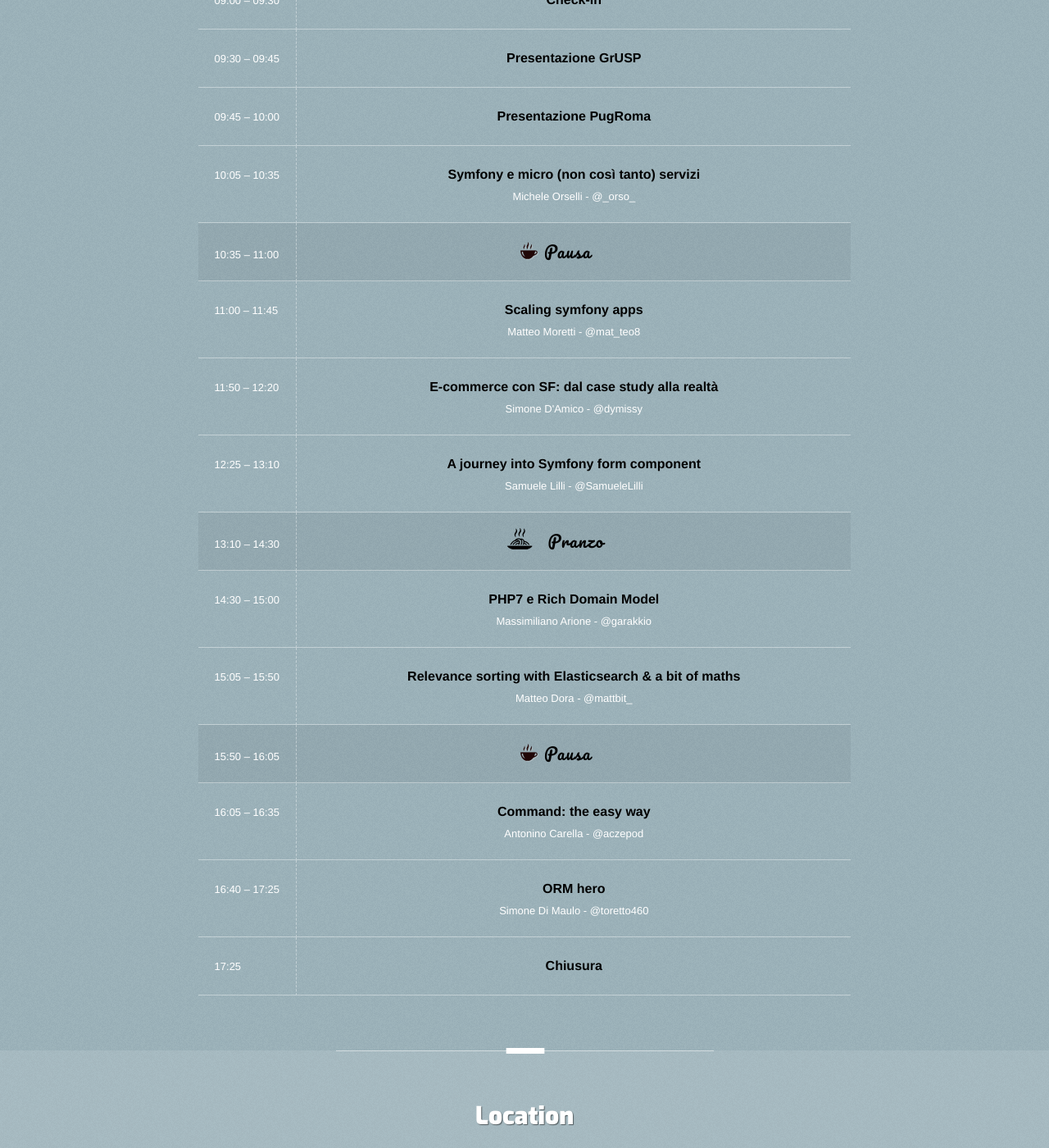
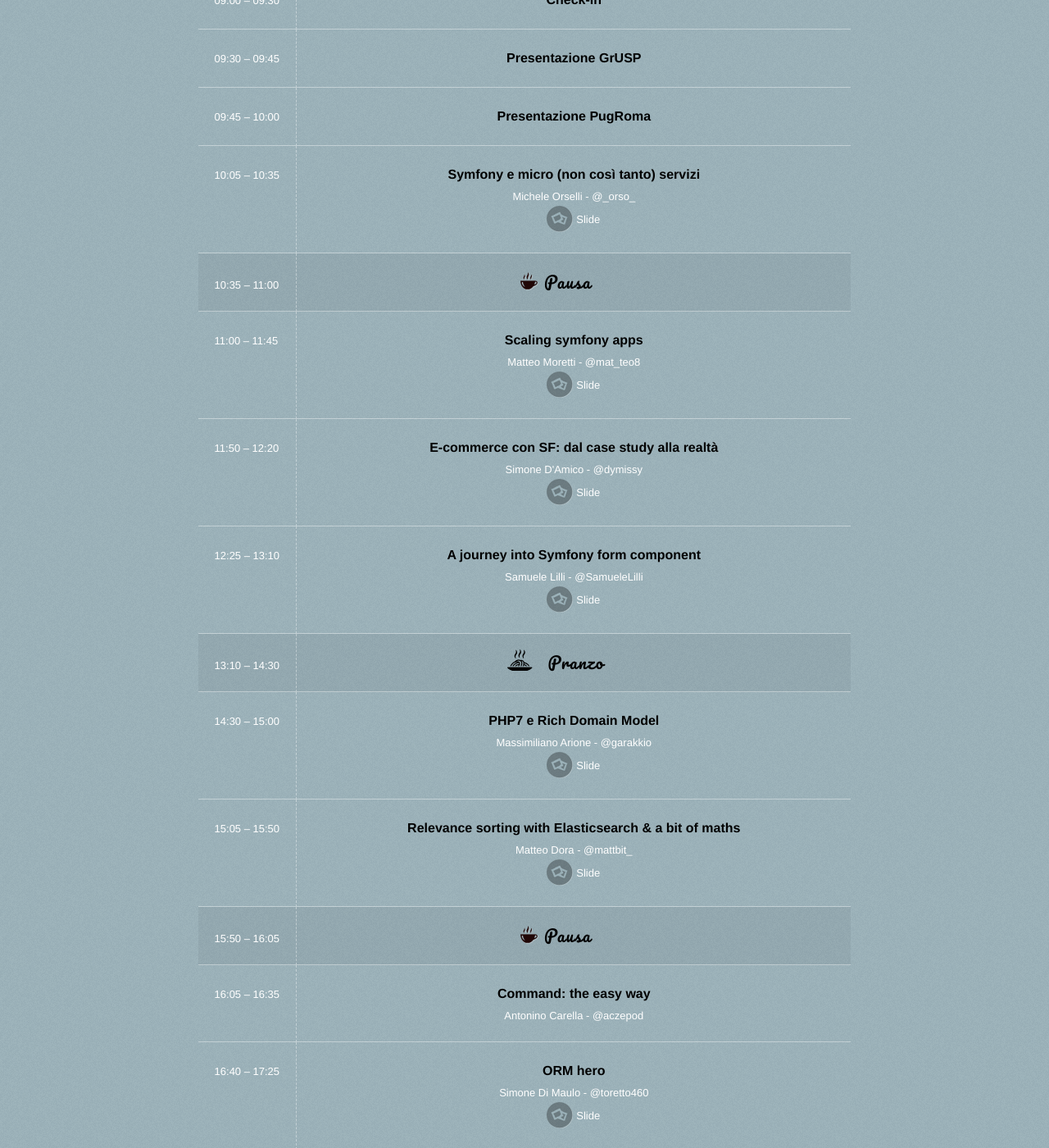
Before and after one commit to GrUSP/2016.symfonyday.it, a Jekyll site: the page built from index.html, in a window 1280 px wide and 1400 px high, scrolled down 1540 px. Shown: the whole window at 82% size. Built offline with Jekyll 4.4.1, drawn with Linux system fonts in a browser that asks for light colours; Markdown is read by kramdown in place of the engine named in the settings; comment, search, counter and statistics services are not loaded.

Commit message:
Aggiunte le slides degli speakers tranne carella.

```diff
--- a/_includes/section-speakers.html
+++ b/_includes/section-speakers.html
@@ -43,6 +43,8 @@
                         </a>
                     </h4>
                     <a href="http://twitter.com/_orso_" title="Michele Orselli">Michele Orselli - @_orso_</a>
+                    <br />
+                    <a href="http://www.slideshare.net/MicheleOrselli/symfony-e-micro-non-cosi-tanto-services" title="" class="slides">Slide</a>
                 </td>
             </tr>
 
@@ -63,6 +65,8 @@
                         </a>
                     </h4>
                     <a href="http://twitter.com/mat_teo8" title="Matteo Moretti">Matteo Moretti - @mat_teo8</a>
+                    <br />
+                    <a href="http://www.slideshare.net/matteomoro8/scaling-symfony-apps" title="" class="slides">Slide</a>
                 </td>
             </tr>
 
@@ -77,6 +81,8 @@
                         </a>
                     </h4>
                     <a href="http://twitter.com/dymissy" title="Simone D'Amico">Simone D'Amico - @dymissy</a>
+                    <br />
+                    <a href="http://www.slideshare.net/dymissy/ecommerce-con-sf-dal-case-study-alla-realt" title="" class="slides">Slide</a>
                 </td>
             </tr>
 
@@ -90,6 +96,8 @@
                         </a>
                     </h4>
                     <a href="http://twitter.com/@SamueleLilli" title="Samuele Lilli">Samuele Lilli - @SamueleLilli</a>
+                    <br />
+                    <a href="http://www.slideshare.net/SamueleLilli/symfony-day-2016" title="" class="slides">Slide</a>
                 </td>
             </tr>
 
@@ -108,6 +116,8 @@
                         </a>
                     </h4>
                     <a href="http://twitter.com/garakkio" title="Massimiliano Arione">Massimiliano Arione - @garakkio</a>
+                    <br />
+                    <a href="https://www.slideshare.net/garak/php7-e-rich-domain-model" title="" class="slides">Slide</a>
                 </td>
             </tr>
 
@@ -120,6 +130,8 @@
                         </a>
                     </h4>
                     <a href="http://twitter.com/mattbit_" title="Matteo Dora">Matteo Dora - @mattbit_</a>
+                    <br />
+                    <a href="https://speakerdeck.com/mattbit/elasticsearch-and-a-bit-of-maths" title="" class="slides">Slide</a>
                 </td>
             </tr>
 
@@ -156,6 +168,8 @@
                         </a>
                     </h4>
                     <a href="http://twitter.com/toretto460" title="Simone Di Maulo">Simone Di Maulo - @toretto460</a>
+                    <br />
+                    <a href="http://www.slideshare.net/SimoneDiMaulo/orm-hero" title="" class="slides">Slide</a>
                 </td>
             </tr>
 
```
